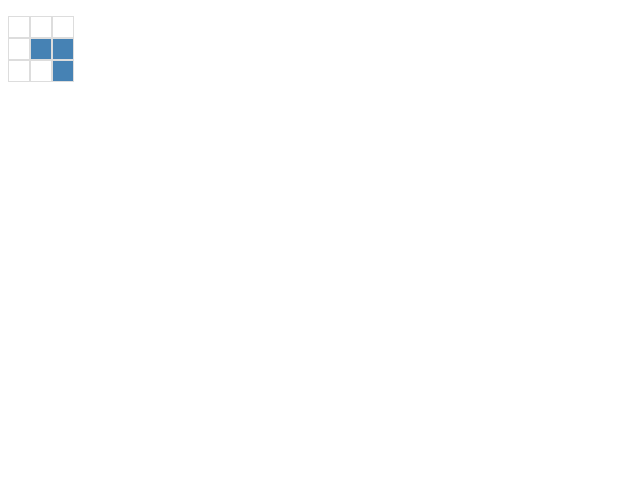
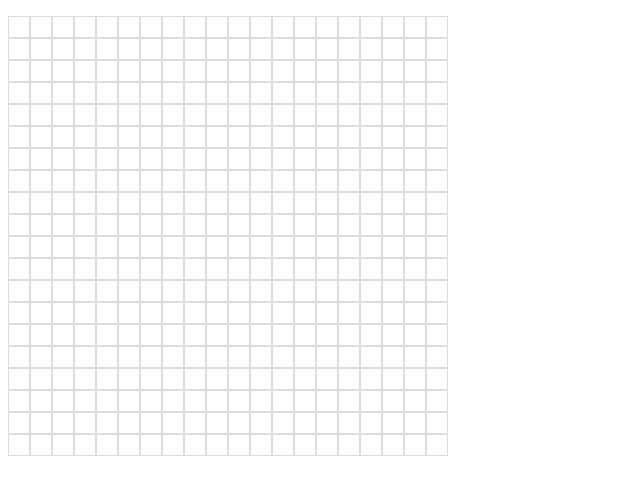
Before and after one commit to borisdiakur/snake, a Vue app: page / in a window 1280 px wide. Shown: the top 494 px of the page, without its empty margins (0-640 px from the left). Built offline with nearby package versions, Linux system fonts and the light colour scheme.

Commit message:
Add configurable grid dimensions

```diff
--- a/src/components/Grid.vue
+++ b/src/components/Grid.vue
@@ -9,15 +9,15 @@
 </template>
 
 <script>
+
+const width = 20
+const height = 20
+
 export default {
   name: 'grid',
   data () {
     return {
-      rows: [
-        [0, 0, 0],
-        [0, 1, 1],
-        [0, 0, 1]
-      ]
+      rows: new Array(height).fill(new Array(width))
     }
   }
 }
```
